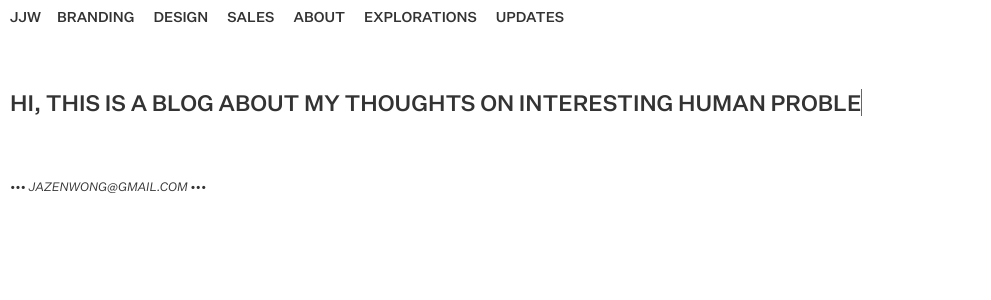
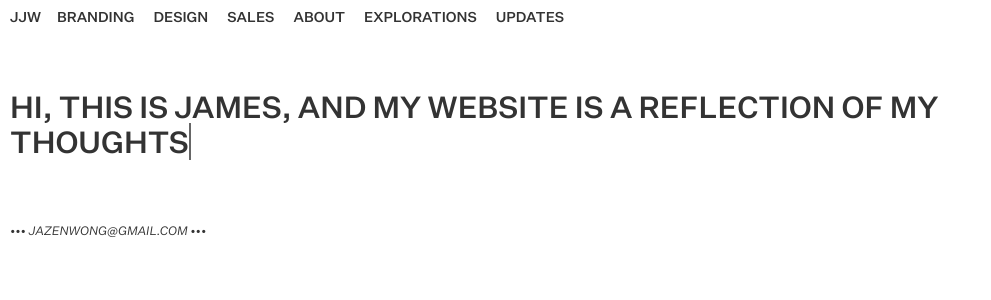
Before and after one commit to jazenwong/wong-blog, a Jekyll site: the page built from index.html, in a window 1280 px wide. Shown: the top 300 px of the page, without its empty margins (0-991 px from the left). Built offline with Jekyll 4.4.1, drawn with Linux system fonts in a browser that asks for light colours; the list of posts is cut into pages by our own code.

Commit message:
Update home.html

```diff
--- a/_layouts/home.html
+++ b/_layouts/home.html
@@ -1,8 +1,8 @@
 ---
 layout: "wrapper"
 ---
-<section class="page-layout">
-  <h1><span class="txt-rotate" data-period="500000" data-rotate='[ "Hi, this is a blog about my thoughts on interesting human problems. I liked this typewriter effect, so I used it. Click around, let me know what you think." ]'></span>
+<section class="home-layout">
+  <h1><span class="txt-rotate" data-period="500000" data-rotate='[ "Hi, this is James, and my website is a reflection of my thoughts on interesting human problems. I liked this typewriter effect, so I used it. If this website is too simple for you,." ]'></span>
   </h1>
 </section>
 
```
